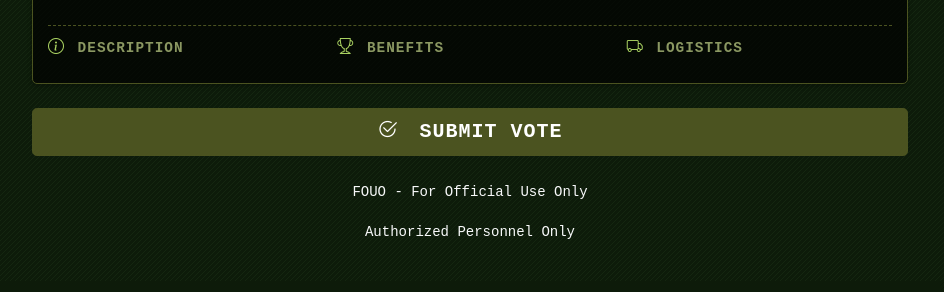
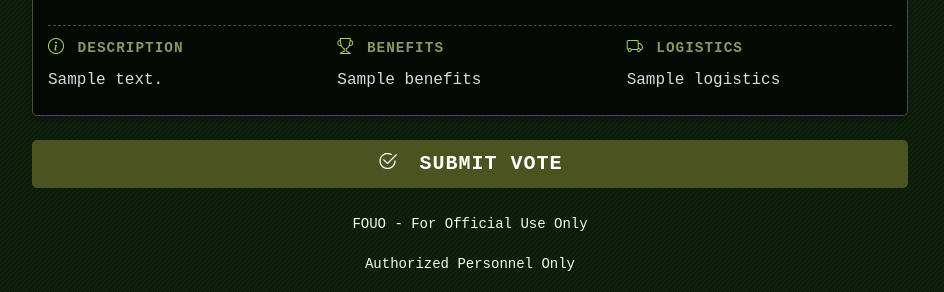
Before and after one commit to cloudenochcsis/Unit-Voting-System, a Flask app: template vote-service/templates/vote.html in a window 1280 px wide. Shown: the part 519-811 px from the top of the page, without its empty margins (170-1114 px from the left). Before the commit the page ends 758 px from the top, so only its background shows below. Run offline with Flask 2, Linux system fonts and the light colour scheme; the template is opened without the code that fills it: most values are stand-ins (such as "Sample title", 1, 10 or a date in 2020); grey boxes marked "Sample" are stand-in pictures; some libraries are stand-ins or nearby versions.

Commit message:
Fix training location descriptions display issue
- Added missing 'logistics' field to LOCATIONS data structure
- Fixed template variable references from 'name' to 'location'
- Resolved JSON-like descriptions appearing in UI
- Improved logistics descriptions for better UX
- All location fields now properly defined and accessible

```diff
--- a/vote-service/app.py
+++ b/vote-service/app.py
@@ -222,18 +222,21 @@ LOCATIONS = {
         'name': 'Local Training Grounds',
         'description': 'Familiar terrain with established facilities.',
         'benefits': 'Minimal logistics, known environment, close to base support.',
+        'logistics': 'Short transport distance, existing infrastructure, immediate medical support.',
         'image': 'local.svg'
     },
     'MOUNTAIN': {
         'name': 'Mountain Terrain Base',
         'description': 'High-altitude training in challenging conditions.',
         'benefits': 'Altitude conditioning, terrain navigation, cold weather operations.',
+        'logistics': 'Extended transport required, specialized equipment needed, limited resupply.',
         'image': 'mountain.svg'
     },
     'DESERT': {
         'name': 'Desert Combat Center',
         'description': 'Arid environment with extreme temperature variations.',
         'benefits': 'Heat acclimation, long-range operations, minimal cover tactics.',
+        'logistics': 'Water supply critical, heat protection gear required, dust mitigation.',
         'image': 'desert.svg'
     }
 }
--- a/vote-service/templates/vote.html
+++ b/vote-service/templates/vote.html
@@ -212,11 +212,11 @@
         <form action="{{ url_for('submit_vote') }}" method="post" id="voteForm">
             <h3 class="mb-3">{% if has_voted %}Your Selected{% else %}Select{% endif %} Training Location:</h3>
 
-            {% for code, name in locations.items() %}
+            {% for code, location in locations.items() %}
             <div class="location-option {% if has_voted and previous_vote == code %}selected{% endif %}" {% if not has_voted %}onclick="selectLocation('{{ code }}')"{% endif %}>
                 <div class="row">
                     <div class="col-md-4 mb-3">
-                        <img src="{{ url_for('static', filename='images/' + locations[code].image) }}" class="img-fluid location-image" alt="{{ name }}" style="border: 2px solid #4b5320; border-radius: 5px; max-height: 200px; width: 100%; object-fit: cover;">
+                        <img src="{{ url_for('static', filename='images/' + location.image) }}" class="img-fluid location-image" alt="{{ location.name }}" style="border: 2px solid #4b5320; border-radius: 5px; max-height: 200px; width: 100%; object-fit: cover;">
                     </div>
                     <div class="col-md-8">
                         <div class="form-check">
@@ -238,7 +238,7 @@
                                     {% else %}
                                         <i class="bi bi-geo me-2"></i>
                                     {% endif %}
-                                    {{ name }}
+                                    {{ location.name }}
                                     {% if has_voted and previous_vote == code %}
                                         <span class="badge bg-success ms-2" style="background-color: #4b5320 !important; font-size: 0.7rem;">YOUR VOTE</span>
                                     {% endif %}
@@ -255,21 +255,21 @@
                                 <i class="bi bi-info-circle me-1" style="color: #a9d161;"></i>
                                 <strong>DESCRIPTION</strong>
                             </p>
-                            <p>{{ locations[code].description }}</p>
+                            <p>{{ location.description }}</p>
                         </div>
                         <div class="col-md-4">
                             <p>
                                 <i class="bi bi-trophy me-1" style="color: #a9d161;"></i>
                                 <strong>BENEFITS</strong>
                             </p>
-                            <p>{{ locations[code].benefits }}</p>
+                            <p>{{ location.benefits }}</p>
                         </div>
                         <div class="col-md-4">
                             <p>
                                 <i class="bi bi-truck me-1" style="color: #a9d161;"></i>
                                 <strong>LOGISTICS</strong>
                             </p>
-                            <p>{{ locations[code].logistics }}</p>
+                            <p>{{ location.logistics }}</p>
                         </div>
                     </div>
                 </div>
```
